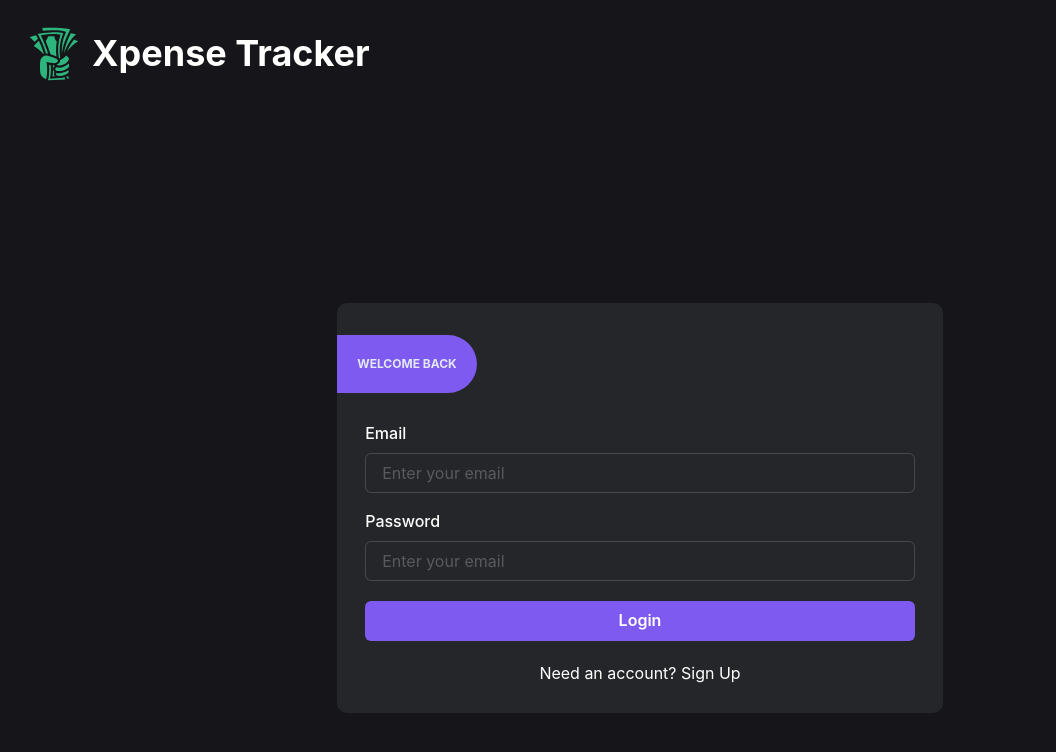
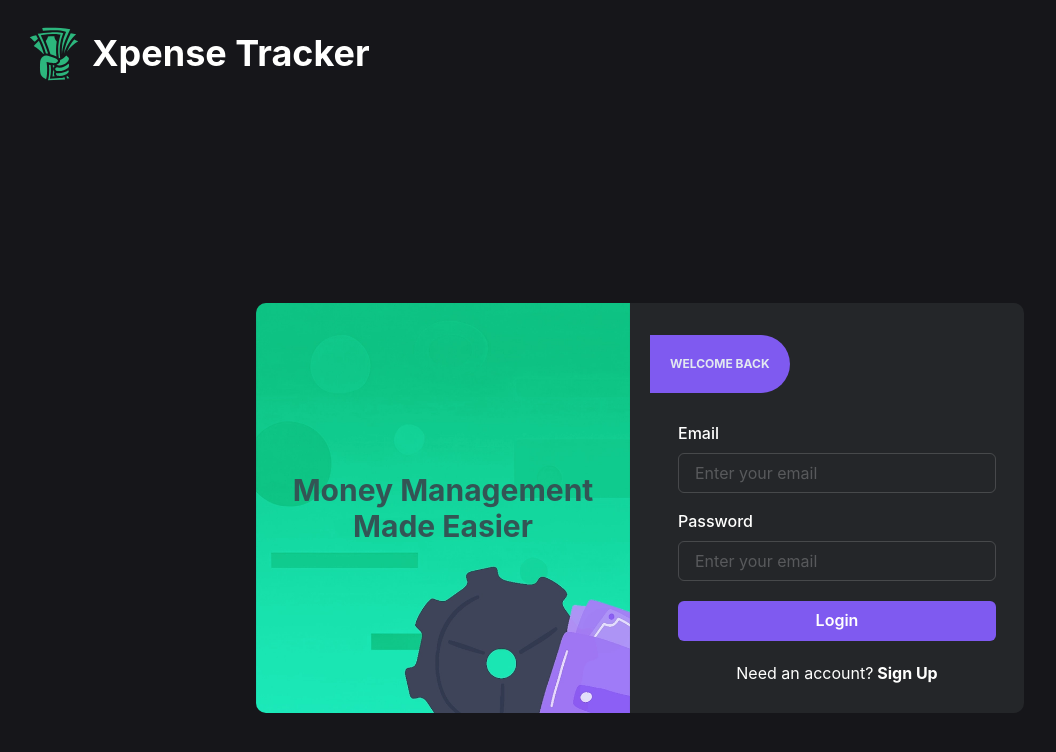
Before and after one commit to im7ven/Expense-Tracker, a React (Vite) app: page /login in a window 1280 px wide. Shown: the top 752 px of the page, without its empty margins (0-1056 px from the left). Built offline with nearby package versions, Linux system fonts and the light colour scheme; no server answers.

Commit message:
Refactor: Auth page styles.

```diff
--- a/src/components/Auth.tsx
+++ b/src/components/Auth.tsx
@@ -6,9 +6,14 @@ import {
   Container,
   FormControl,
   FormLabel,
+  Heading,
   Input,
+  SimpleGrid,
   Text,
+  Image,
+  Flex,
 } from "@chakra-ui/react";
+import primaryBackground from "../images/FormBg.webp";
 import { FirebaseError } from "firebase/app";
 import { FormEvent, useState } from "react";
 import { Link, useNavigate } from "react-router-dom";
@@ -53,7 +58,28 @@ export const Auth = ({ isLogin }: Props) => {
       minHeight="100vh"
       px={4}
     >
-      <Container bg="brand.secondaryBg" borderRadius={10} px={0} pt={8}>
+      <SimpleGrid
+        borderRadius={10}
+        overflow="hidden"
+        bg="brand.secondaryBg"
+        width="100%"
+        maxWidth="3xl"
+        spacing={5}
+        columns={{ base: 1, md: 2 }}
+      >
+        <Flex
+          height={{ base: "80px", md: "initial" }}
+          bgPosition="center"
+          justify="center"
+          bgSize="cover"
+          bgImage={primaryBackground}
+          alignItems="center"
+        >
+          <Heading color="#355" alignSelf="center" textAlign="center" size="lg">
+            Money Management Made Easier
+          </Heading>
+        </Flex>
+        <Container borderRadius={10} px={0} pt={8}>
           <Badge
             className="greeting-badge"
             bg="brand.primary"
@@ -103,17 +129,29 @@ export const Auth = ({ isLogin }: Props) => {
               </Center>
               {isLogin ? (
                 <Text mt={5} textAlign="center">
-                Need an account?<Link to={"/signup"}> Sign Up</Link>
+                  Need an account?
+                  <Link className="highlight-link" to={"/signup"}>
+                    {" "}
+                    Sign Up
+                  </Link>
                 </Text>
               ) : (
                 <Text mt={5} textAlign="center">
-                Already have an account? <Link to={"/login"}>Login</Link>
+                  Already have an account?
+                  <Text>
+                    <Link className="highlight-link" to={"/login"}>
+                      Login
+                    </Link>
+                  </Text>
                 </Text>
               )}
-            <Center>{error !== "" && <Text color="red">{error}</Text>}</Center>
+              <Center>
+                {error !== "" && <Text color="red">{error}</Text>}
+              </Center>
             </FormControl>
           </form>
         </Container>
+      </SimpleGrid>
     </Box>
   );
 };
--- a/src/index.css
+++ b/src/index.css
@@ -2,3 +2,7 @@
   border-top-right-radius: 40px;
   border-bottom-right-radius: 40px;
 }
+
+.highlight-link {
+  font-weight: bold;
+}
```
Also changed, not shown: src/images/FormBg.webp (added). Lines whose indentation alone changed are shown as unchanged.
